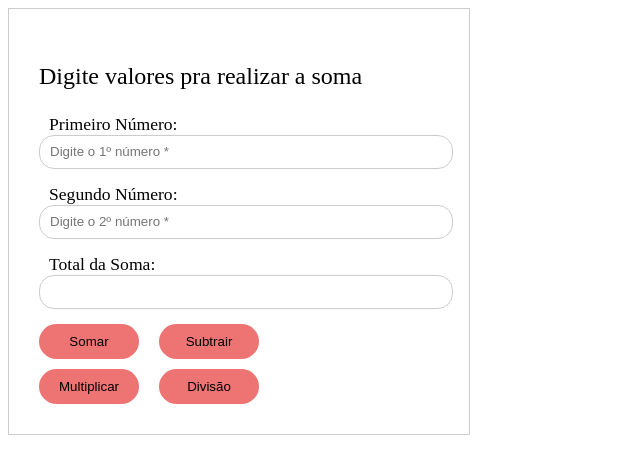
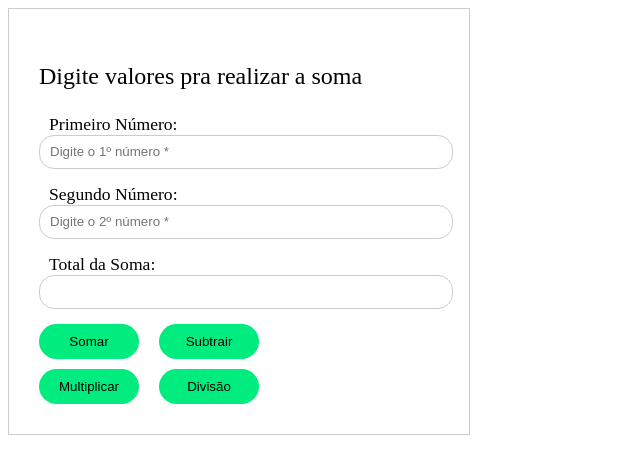
Before and after one commit to 74v4r35/74v4r35.github.io, a plain HTML site: page index.html in a window 1280 px wide. Shown: the whole page, without its empty margins (0-640 px from the left). Drawn offline with Linux system fonts and the light colour scheme.

Commit message:
Add files via upload

```diff
--- a/css/estilo.css
+++ b/css/estilo.css
@@ -35,7 +35,7 @@ input[type=number]{
 
 button{
     display: block;
-    background-color: #ee7474;
+    background-color: #00ec7f;
     height: 35px;
     border: none;
     outline: 0;
```
